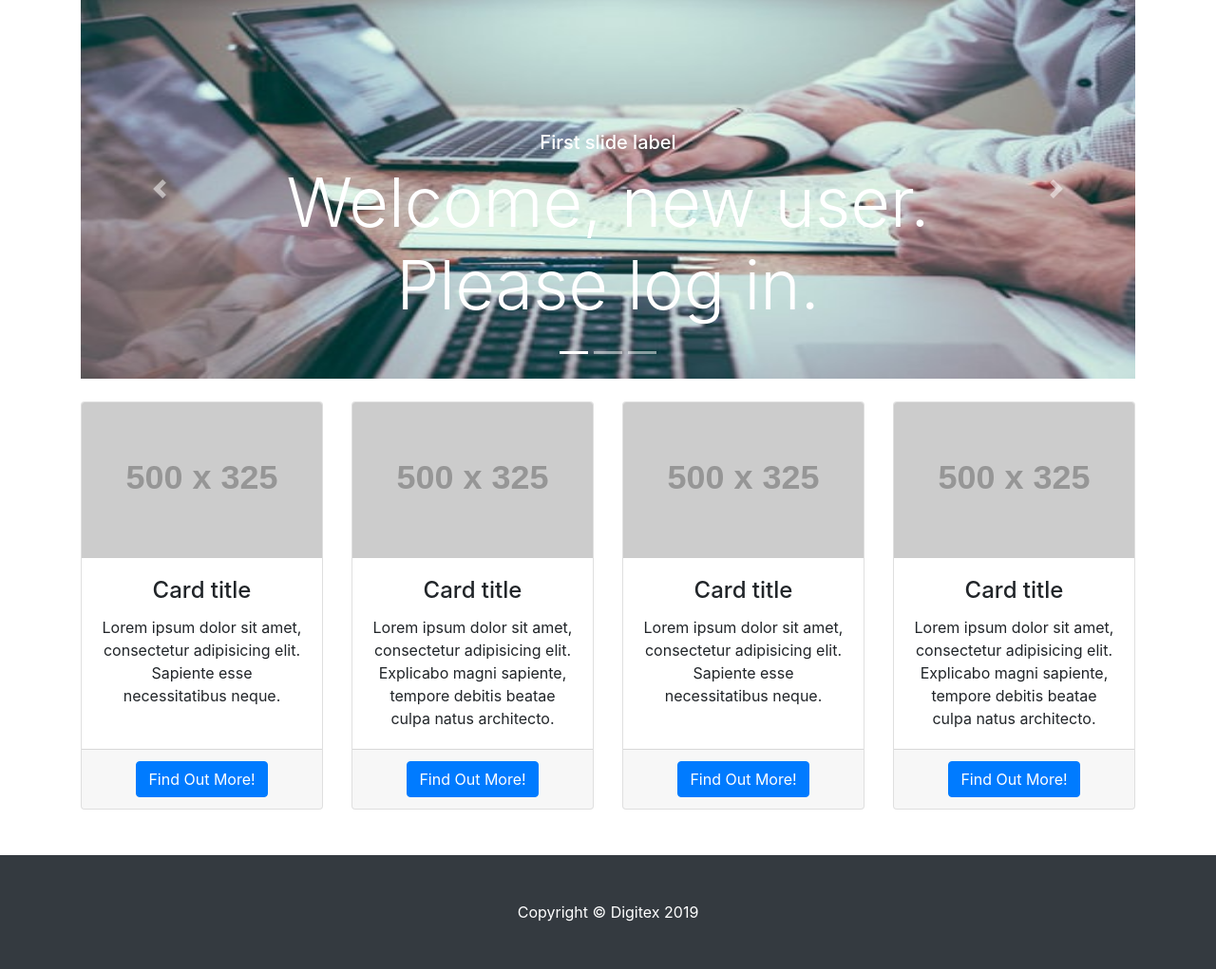
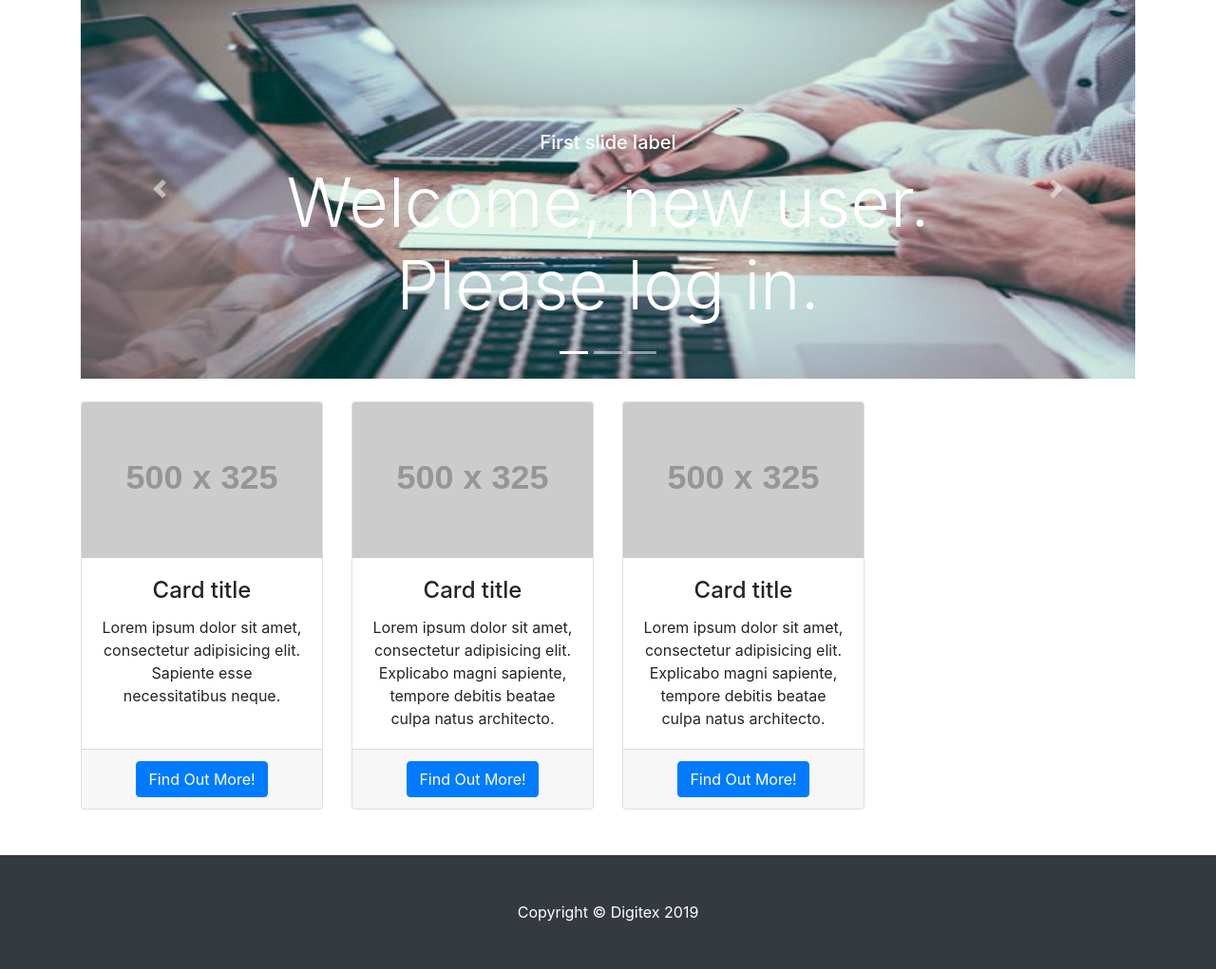
Before and after one commit to drgerishon/digitexr_repo, a Django app: page / in a window 1280 px wide. Shown: the part 81-1102 px from the top of the page at 95% size. Run offline with Django 3.2, Linux system fonts and the light colour scheme; grey boxes labelled with a size stand in for pictures from a placeholder-image service; some libraries are stand-ins or nearby versions.

Commit message:
Update index.html

```diff
--- a/templates/index.html
+++ b/templates/index.html
@@ -72,18 +72,7 @@
         </div>
       </div>
 
-      <div class="col-lg-3 col-md-6 mb-4">
-        <div class="card h-100">
-          <img class="card-img-top" src="http://placehold.it/500x325" alt="">
-          <div class="card-body">
-            <h4 class="card-title">Card title</h4>
-            <p class="card-text">Lorem ipsum dolor sit amet, consectetur adipisicing elit. Sapiente esse necessitatibus neque.</p>
-          </div>
-          <div class="card-footer">
-            <a href="#" class="btn btn-primary">Find Out More!</a>
-          </div>
-        </div>
-      </div>
+
 
       <div class="col-lg-3 col-md-6 mb-4">
         <div class="card h-100">
```
